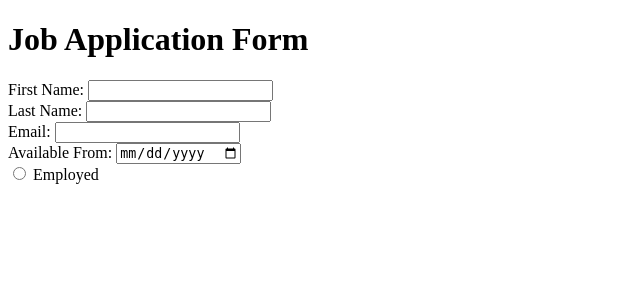
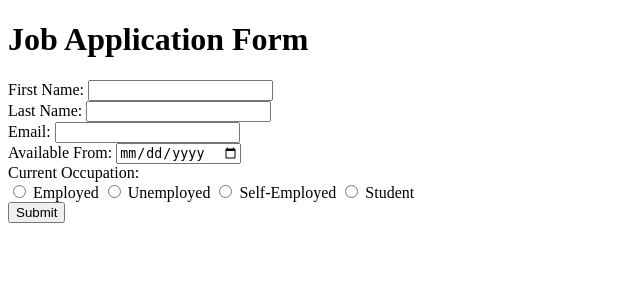
Before and after one commit to PeterTZN/Flask_form_APP, a Flask app: page / in a window 1280 px wide. Shown: the top 300 px of the page, without its empty margins (0-640 px from the left). Run offline with Flask 3, Linux system fonts and the light colour scheme.

Commit message:
completed layout of form page(index.html) including submit button.

```diff
--- a/templates/index.html
+++ b/templates/index.html
@@ -24,9 +24,23 @@
                 <input type="date" id="date" name="date" required>
             </div>
             <div>
-                <input type="radio" id="employed" name="employed" required>
-                <label for="employed">Employed</label>
+                <label>Current Occupation: </label>
+                <br>
+                <div id="occupation">
+                    <input type="radio" id="employed" name="occupation" required>
+                    <label for="employed">Employed</label>
+
+                    <input type="radio" id="unemployed" name="occupation" required>
+                    <label for="unemployed">Unemployed</label>
+
+                    <input type="radio" id="self-employed" name="occupation" required>
+                    <label for="self-employed">Self-Employed</label>
+
+                    <input type="radio" id="student" name="occupation" required>
+                    <label for="student">Student</label>
+                </div>
             </div>
+            <button type="button">Submit</button>
         </form>
     </body>
 </html>
```
